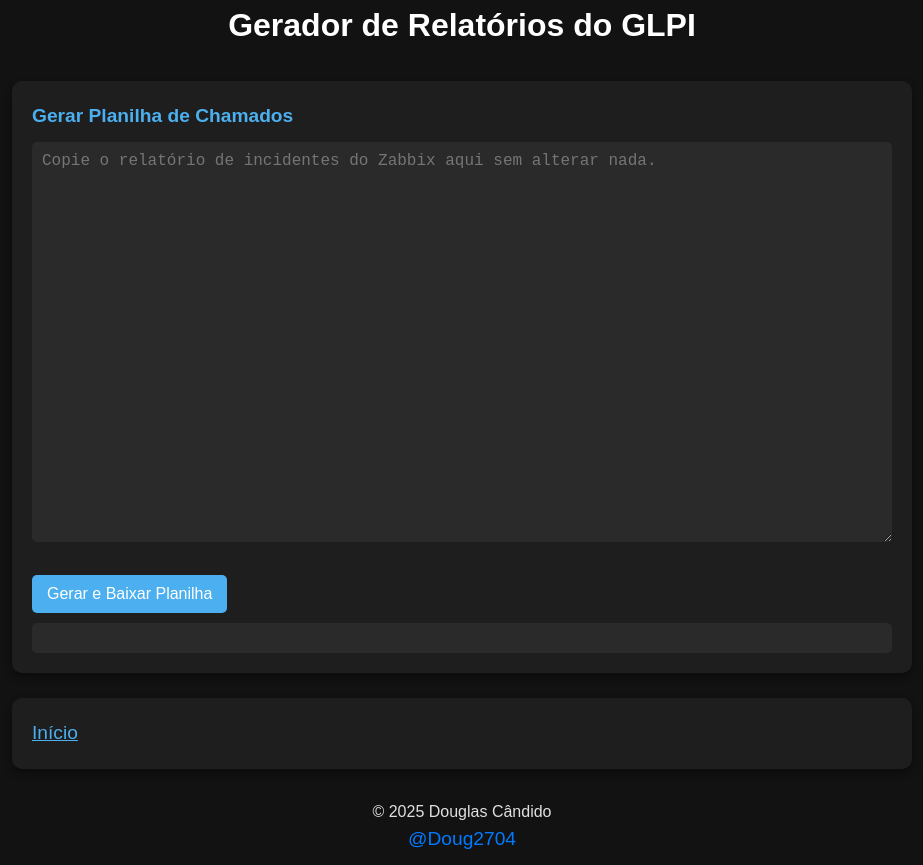
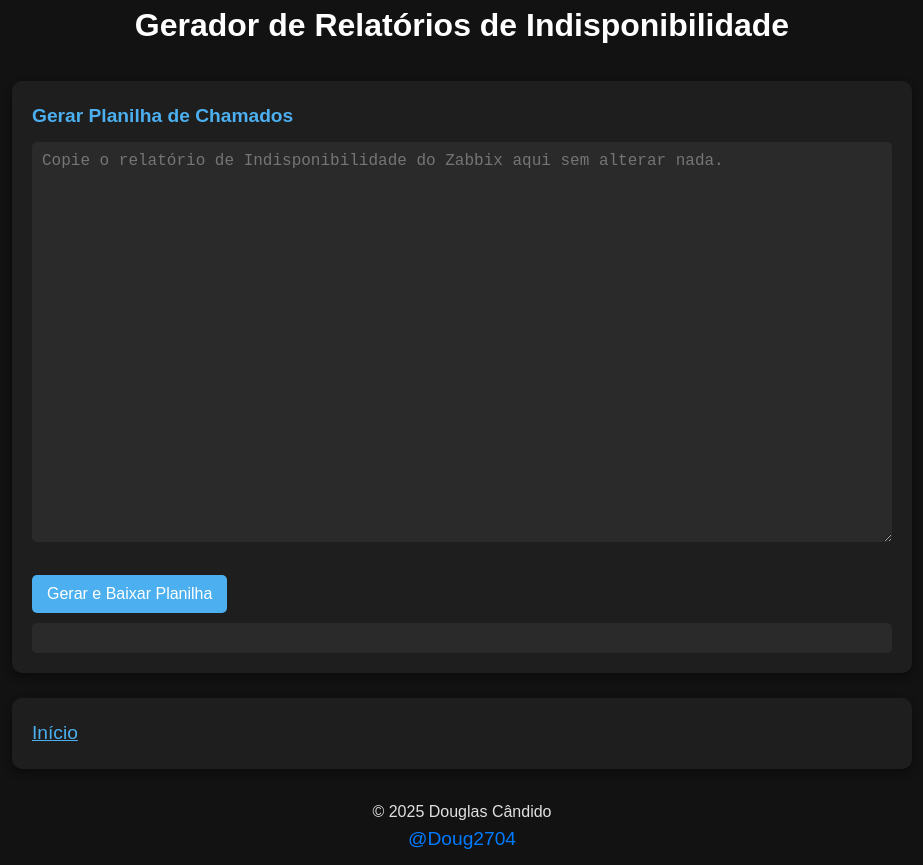
Before and after one commit to Doug2704/central-produtividade, a plain HTML site: page reports.html in a window 1280 px wide. Shown: the whole page, without its empty margins (178-1101 px from the left). Drawn offline with Linux system fonts and the light colour scheme.

Commit message:
chore: change in report page

```diff
--- a/reports.html
+++ b/reports.html
@@ -9,7 +9,7 @@
 </head>
 <body>
     <header>
-        <h1>Gerador de Relatórios do GLPI</h1>
+        <h1>Gerador de Relatórios de Indisponibilidade</h1>
 
     </header>
    <main>
@@ -18,7 +18,7 @@
         <div id="glpi">
             <h2>Gerar Planilha de Chamados</h2>
             <textarea id="input-CSV" rows="22" cols="1000"
-                placeholder="Copie o relatório de incidentes do Zabbix aqui sem alterar nada."></textarea>
+                placeholder="Copie o relatório de Indisponibilidade do Zabbix aqui sem alterar nada."></textarea>
             <br><br>
             <button onclick="generateCSV()">Gerar e Baixar Planilha</button>
             <pre id="result-CSV"></pre>
```
